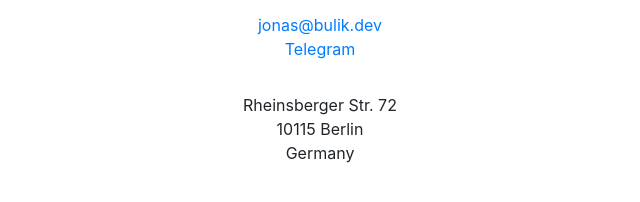
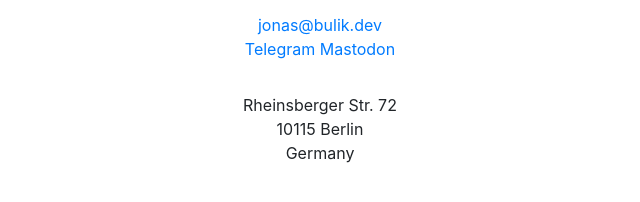
Before and after one commit to MrGreenTea/bulik.dev, a plain HTML site: page index.html in a window 1280 px wide. Shown: the part 464-666 px from the top of the page, 320-960 px from the left. Drawn offline with Linux system fonts and the light colour scheme.

Commit message:
Update file index.html

```diff
--- a/index.html
+++ b/index.html
@@ -69,7 +69,7 @@
         <p style="margin-top: 1rem;">
           <a href="mailto:jonas@bulik.dev">jonas@bulik.dev</a>
         </p>
-        <p><a href="https://t.me/jonasbulik">Telegram</a></p>
+        <p><a href="https://t.me/jonasbulik">Telegram</a> <a rel="me" href="https://berlin.social/@MrGreen">Mastodon</a></p>
         <p style="margin-top: 2rem; ">Rheinsberger Str. 72</p>
         <p>10115 Berlin</p>
         <p>Germany</p>
```
